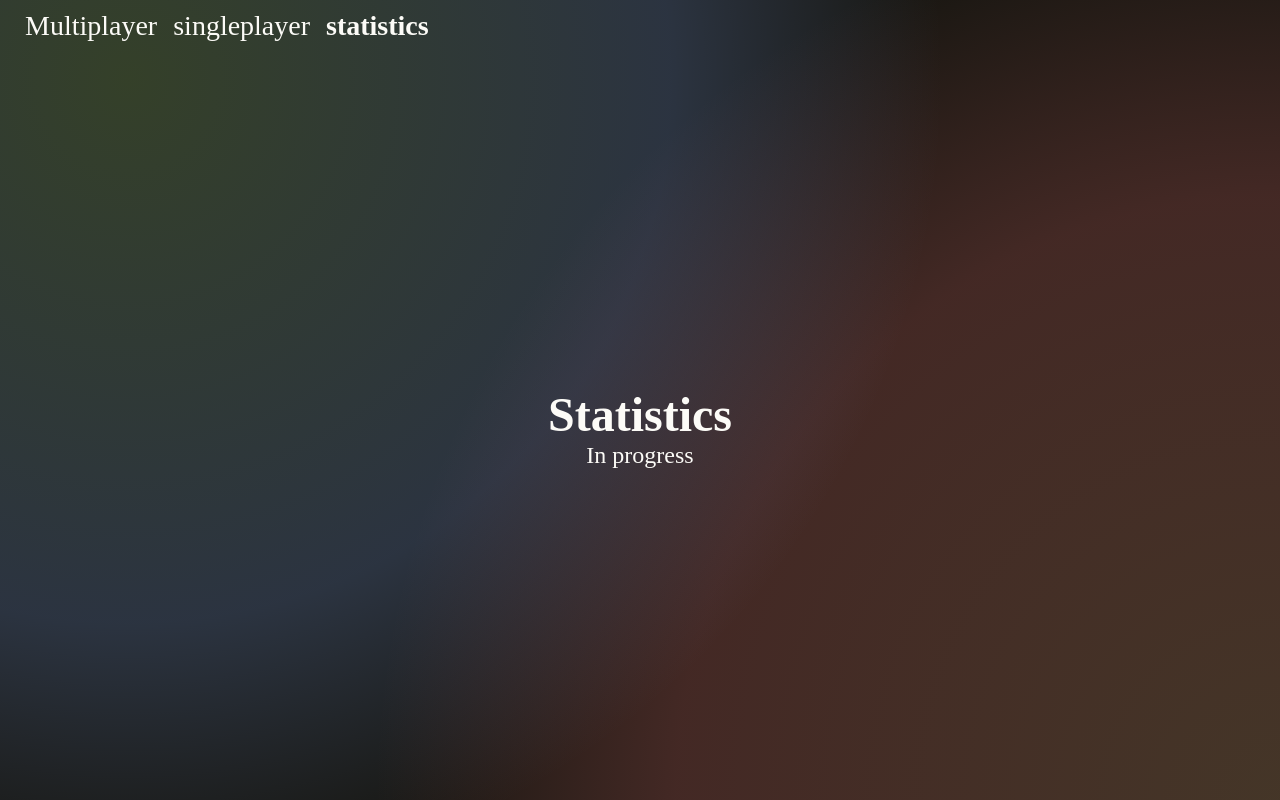
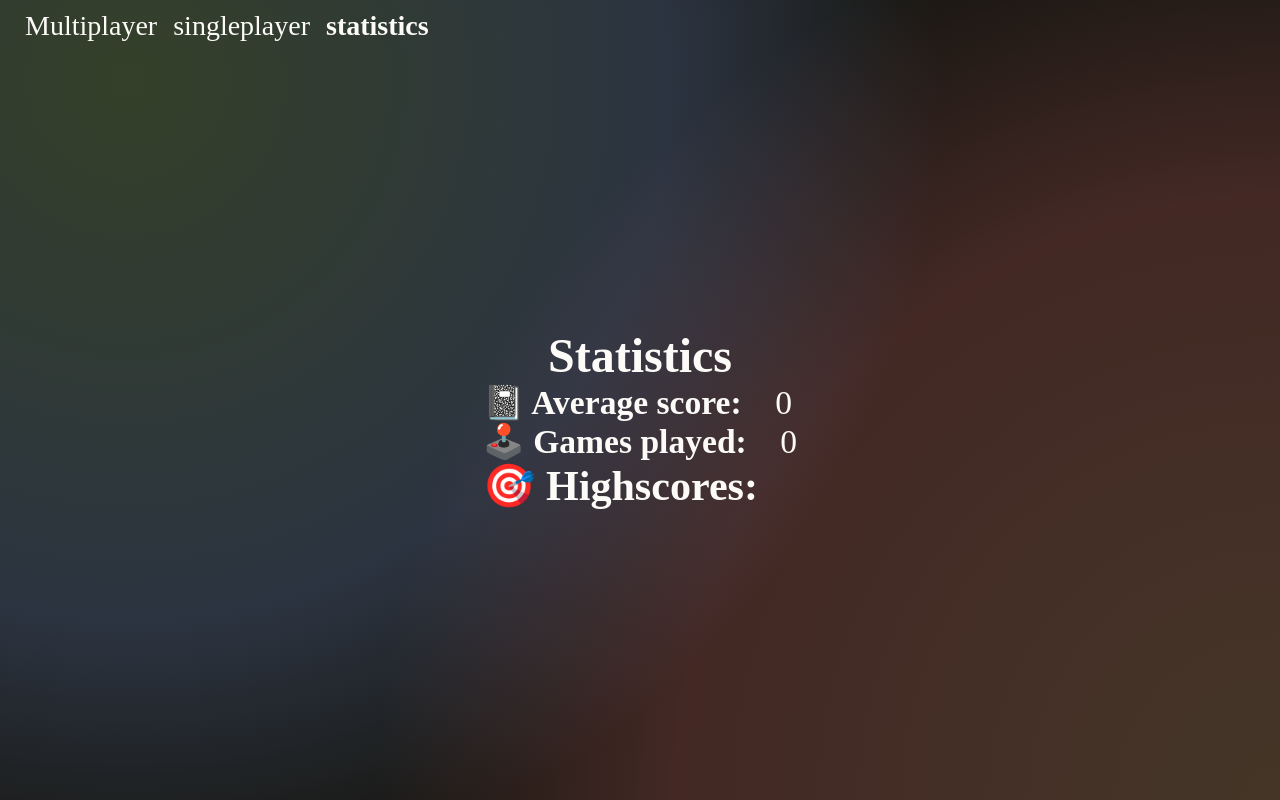
Before and after one commit to please-the-turtle/tetris-client, a React (Vite) app: page /statistics in a window 1280 px wide. Built offline with nearby package versions, Linux system fonts and the light colour scheme; a web font is replaced by a local one.

Commit message:
Work on statistics page

```diff
--- a/src/components/HighscoresTable/HighscoresTable.scss
+++ b/src/components/HighscoresTable/HighscoresTable.scss
@@ -1,20 +1,8 @@
 @import "/src/_vars";
 
 .highscores {
-    position: absolute;
-    left: 50%;
-    top: 10%;
-    align-items: center;
-    justify-content: center;
     display: flex;
     flex-direction: column;
-    transform: translate(-50%, 0);
-}
-
-@media (max-aspect-ratio: 1/1.7) {
-    .highscores {
-        font-size: 5.5vw;
-    }
 }
 
 .highscores-header {
@@ -24,7 +12,6 @@
     width: 100%;
     font-size: 1.5em;
     align-items: center;
-    line-height: 0;
     margin-bottom: .5em;
 
     button {
@@ -52,8 +39,7 @@
 }
 
 .highscores-table {
-    width: 17em;
-    height: 50vh;
+    width: 100%;
 }
 
 .score-line {
@@ -67,22 +53,12 @@
     padding: 5px .5em;
     line-height: 1em;
     border-radius: 6px;
-    transition: all .5s ease-out;
-
-    &:hover {
-        transition: all .5s ease-in;
-        background-color: #FFF2;
-    }
 }
 
 .score-line-position-number {
     text-align: center;
+    font-weight: 600;
     min-width: 1.5em;
-}
-
-.score-line-username {
-    text-align: left;
-    width: 70%;
 }
 
 .score-line-score {
--- a/src/components/HighscoresTable/index.jsx
+++ b/src/components/HighscoresTable/index.jsx
@@ -1,13 +1,20 @@
 import "./HighscoresTable.scss"
 
-export default function HighscoresTable() {
-
+export default function HighscoresTable({scores}) {
     return (
         <section className="highscores">
             <article className="highscores-header">
-                <h1>🎯 Highscores</h1>
+                <h1>🎯 Highscores:</h1>
             </article>
             <article className="highscores-table">
+                {scores?.map((scoreRecord, i) => {
+                    const numberChar = getNumberChar(i);
+                    return (
+                        <div key={i} className="score-line">
+                            <div className="score-line-position-number">{numberChar}</div>
+                            <div className="score-line-score">{scoreRecord}</div>
+                        </div>)
+                })}
             </article>
         </section>
     )
@@ -15,7 +22,7 @@ export default function HighscoresTable() {
 
 function getNumberChar(number) {
     number++;
-    if (number > 3) return number + '. ';
+    if (number > 3) return number;
     if (number > 0) {
         const utf8base = [0xD83E, 0xDD46];
         utf8base[1] += number;
--- /dev/null
+++ b/src/components/StatisticsPanel/StatisticsPanel.scss
@@ -0,0 +1,31 @@
+.statistics {
+    display: flex;
+    flex-direction: column;
+    max-width: 40%;
+}
+
+.statistics-line {
+    display: flex;
+    flex-direction: row;
+    font-size: 1.4em;
+    text-align: left;
+    width: 100%;
+    gap: 1em;
+    align-items:end;
+}
+
+.statistics-line-header {
+    font-weight: 600;
+    height: 100%;
+    text-wrap: nowrap;
+}
+
+.statistics-line-value {
+    height: 100%;
+}
+
+@media (max-aspect-ratio: 1/1.7) {
+    .container {
+        font-size: 5.5vw;
+    }
+}
--- /dev/null
+++ b/src/components/StatisticsPanel/index.jsx
@@ -0,0 +1,27 @@
+import { getStatistics } from "../../services/statisticsService";
+import HighscoresTable from "../HighscoresTable";
+import { useEffect, useState } from "react";
+import "./StatisticsPanel.scss"
+
+export default function StatisticsPanel() {
+    const [statistics, setStatistics] = useState();
+
+    useEffect(() => {
+        setStatistics(getStatistics());
+        console.log(statistics);
+    }, [])
+
+    return (
+        <div className="stastistics">
+            <div className="statistics-line">
+                <div className="statistics-line-header">📓 Average score: </div>
+                <div className="statistics-line-value">{statistics?.avgScore}</div>
+            </div>
+            <div className="statistics-line">
+                <div className="statistics-line-header">🕹️ Games played:</div>
+                <div className="statistics-line-value">{statistics?.gamesCount}</div>
+            </div>
+            <HighscoresTable scores={statistics?.scores} />
+        </div>
+    )
+}
--- a/src/pages/Multiplayer.jsx
+++ b/src/pages/Multiplayer.jsx
@@ -1,8 +1,10 @@
 import CenterContainer from "../components/CenterContainer"
+import Loading from "../components/Loading"
 
 export default function Multiplayer() {
     return (
         <CenterContainer>
+            <Loading />
             <h1>Multipalyer</h1>
             While empty...
         </CenterContainer>
--- a/src/pages/Statistics.jsx
+++ b/src/pages/Statistics.jsx
@@ -1,10 +1,12 @@
+import { useEffect } from "react";
 import CenterContainer from "../components/CenterContainer";
+import StatisticsPanel from "../components/StatisticsPanel";
 
 export default function Statistics() {
     return (
         <CenterContainer>
             <h1>Statistics</h1>
-            In progress
+            <StatisticsPanel />
         </CenterContainer>
     )
 }
```
